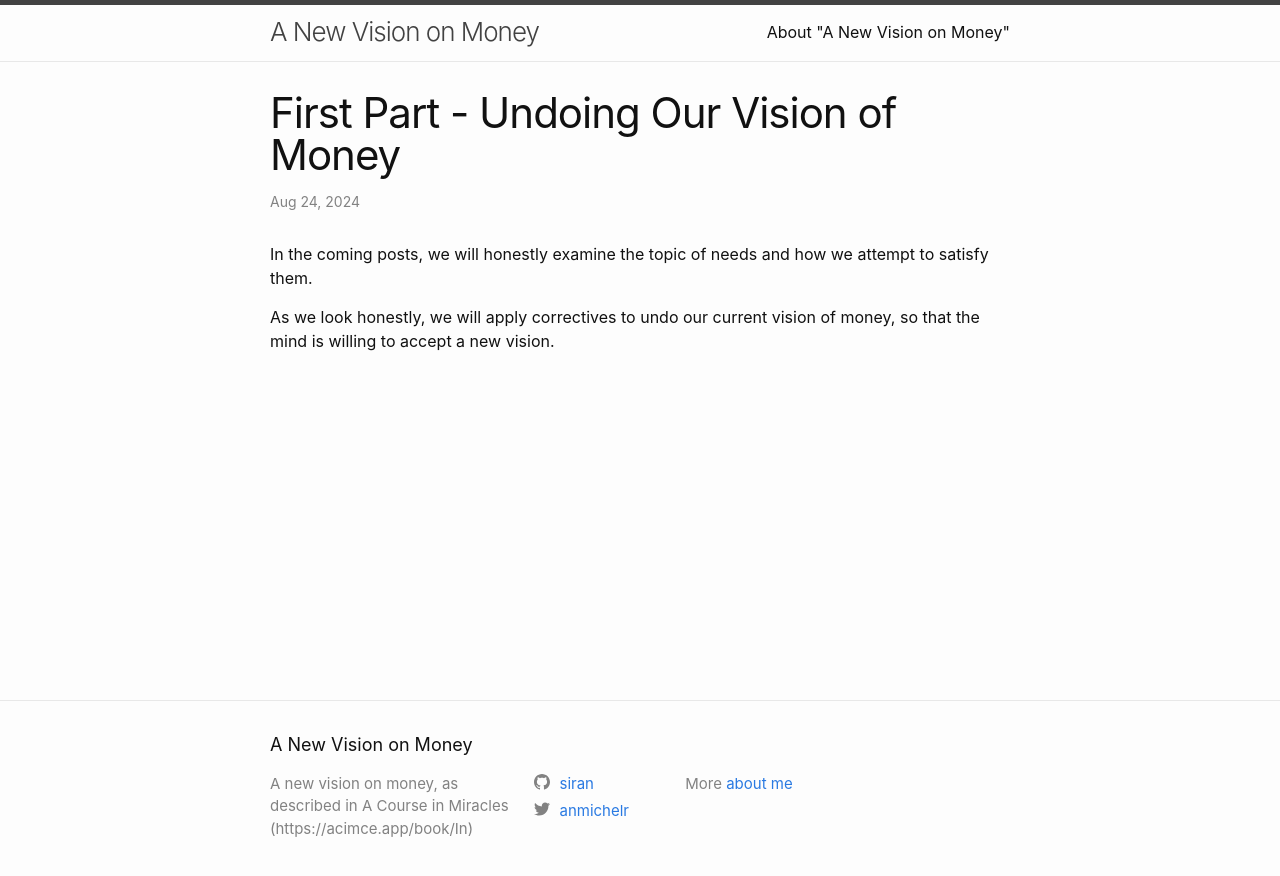
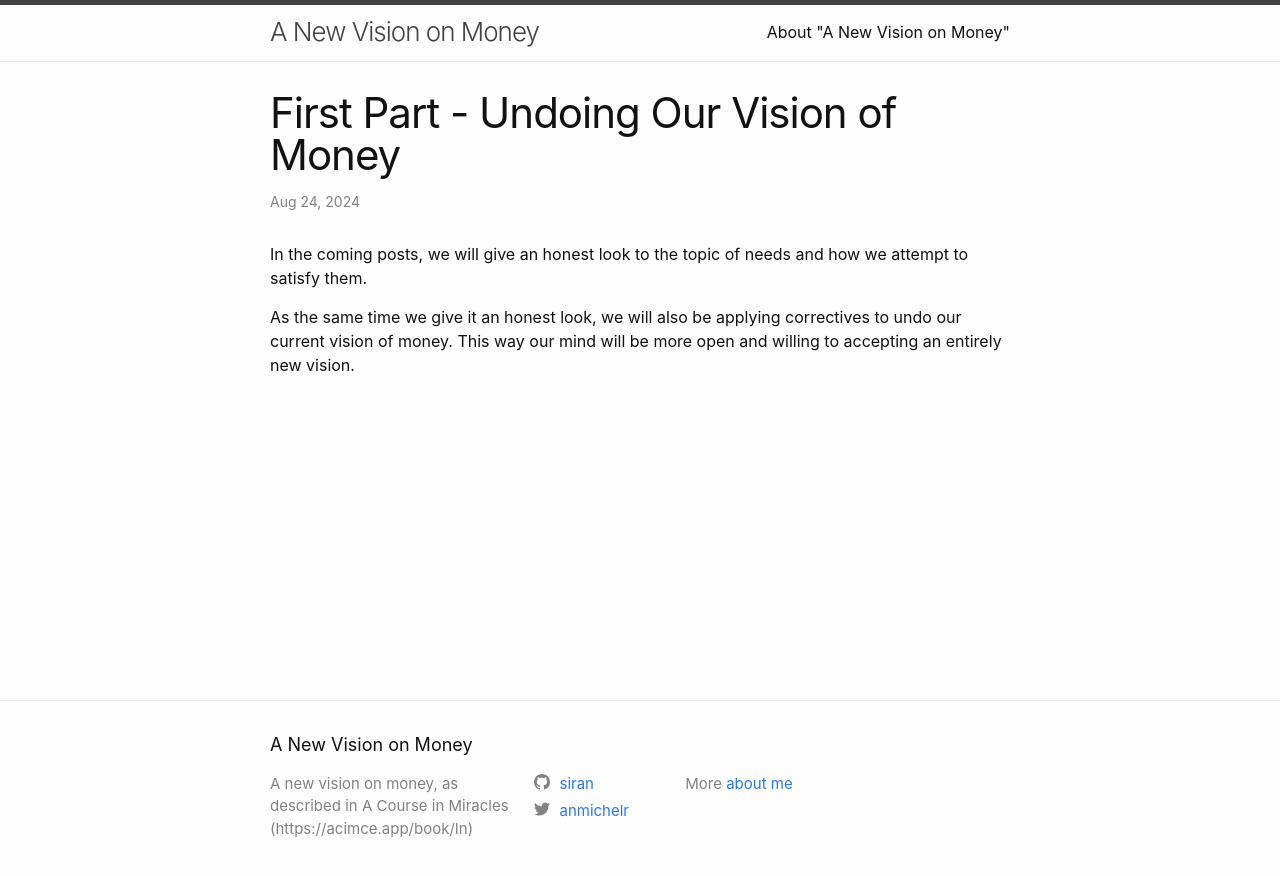
Before and after one commit to siran/a_new_vision_on_money, a Jekyll site: the page built from _posts/2024-08-24-first-part---undoing-our-vision-of-money.md, in a window 1280 px wide. Shown: the top 876 px of the page. Built offline with Jekyll 4.4.1, drawn with Linux system fonts in a browser that asks for light colours; our own code applies the rules of GitHub Pages for plain Markdown files.

Commit message:
improve first part introduction

```diff
--- a/_posts/2024-08-24-first-part---undoing-our-vision-of-money.md
+++ b/_posts/2024-08-24-first-part---undoing-our-vision-of-money.md
@@ -3,6 +3,6 @@ title: First Part - Undoing Our Vision of Money
 date: 2024-08-24 03:38:53
 canonical_url: https://anrodriguez.substack.com/p/first-part-undoing-our-vision-of-moneyhtml
 ---
-In the coming posts, we will honestly examine the topic of needs and how we attempt to satisfy them.
+In the coming posts, we will give an honest look to the topic of needs and how we attempt to satisfy them.
 
-As we look honestly, we will apply correctives to undo our current vision of money, so that the mind is willing to accept a new vision.
+As the same time we give it an honest look, we will also be applying correctives to undo our current vision of money. This way our mind will be more open and willing to accepting an entirely new vision.
```
